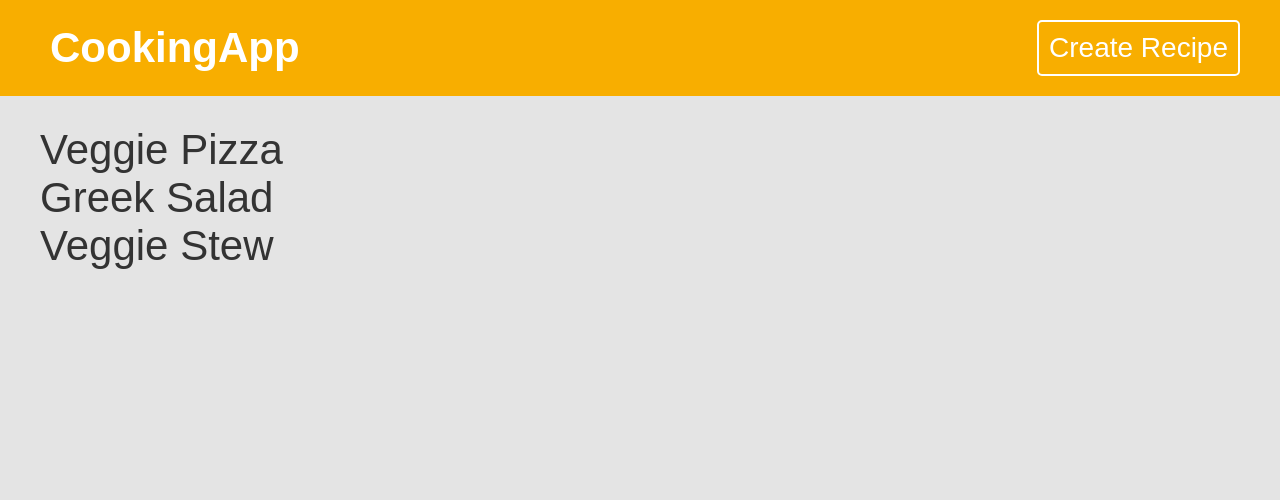
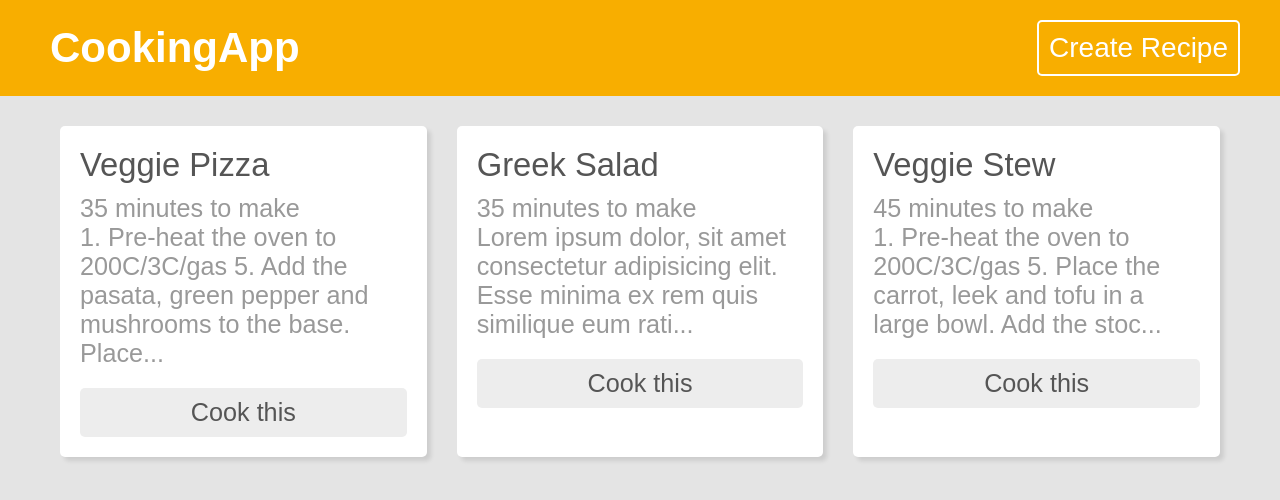
Before and after one commit to Titi923/react-cooking-recipe-app, a React (Create React App) app: page / in a window 1280 px wide. Shown: the top 500 px of the page. Built offline with nearby package versions, Linux system fonts and the light colour scheme; data requests are answered from the project's data file; a web font is replaced by a local one.

Commit message:
making a recipe list component

```diff
--- /dev/null
+++ b/src/components/RecipeList.css
@@ -0,0 +1,49 @@
+.recipe-list {
+  display: grid;
+  grid-template-columns: 1fr 1fr 1fr;
+  gap: 30px;
+  margin: 20px 20px;
+}
+
+.recipe-list .card {
+  background: #fff;
+  color: #333;
+  padding: 20px;
+  border-radius: 5px;
+  box-shadow: 4px 4px 4px rgba(0,0,0,0.1);
+  transition: all .3s ease;
+  position: relative;
+}
+
+.recipe-list .card:hover {
+  transform: rotate(-2deg);
+}
+
+.recipe-list .card h3 {
+  color: #555;
+  margin-bottom: 10px;
+}
+
+.recipe-list .card p {
+  color: #999;
+  font-size: .9em;
+}
+
+.recipe-list .card div {
+  color: #555;
+  font-size: .7em;
+  margin: 15px 0;
+  line-height: 1.4em;
+}
+
+.recipe-list .card a {
+  color: #555;
+  text-decoration: none;
+  display: block;
+  background-color: #ededed;
+  font-size: .9em;
+  text-align: center;
+  padding: 10px;
+  border-radius: 5px;
+  margin-top: 20px;
+}
--- /dev/null
+++ b/src/components/RecipeList.js
@@ -0,0 +1,19 @@
+import { Link } from 'react-router-dom';
+
+// styles
+import './RecipeList.css';
+
+export default function RecipeList({ propData }) {
+  return (
+    <div className="recipe-list">
+      {propData.map((recipe) => (
+        <div key={recipe.id} className="card">
+          <h3>{recipe.title}</h3>
+          <p>{recipe.cookingTime} to make</p>
+          <p>{recipe.method.substring(0, 100)}...</p>
+          <Link to={`/recipes/${recipe.id}`}>Cook this</Link>
+        </div>
+      ))}
+    </div>
+  );
+}
--- a/src/pages/home/Home.js
+++ b/src/pages/home/Home.js
@@ -1,20 +1,19 @@
-import { useFetch } from "../../hooks/useFetch"
+import { useFetch } from '../../hooks/useFetch';
 
 // styles
-import "./Home.css"
+import './Home.css';
+
+// components
+import RecipeList from '../../components/RecipeList';
 
 export default function Home() {
-  const { data, isPending, error } = useFetch('http://localhost:3000/recipes')
+  const { data, isPending, error } = useFetch('http://localhost:3000/recipes');
 
   return (
     <div className="home">
       {error && <p className="error">{error}</p>}
       {isPending && <p className="loading">Loading...</p>}
-      {data && data.map( (recipe) => (
-        <div key={recipe.id}>
-          <h2>{recipe.title}</h2>
-        </div>
-      ))}
+      {data && <RecipeList propData={data} />}
     </div>
-  )
+  );
 }
```
